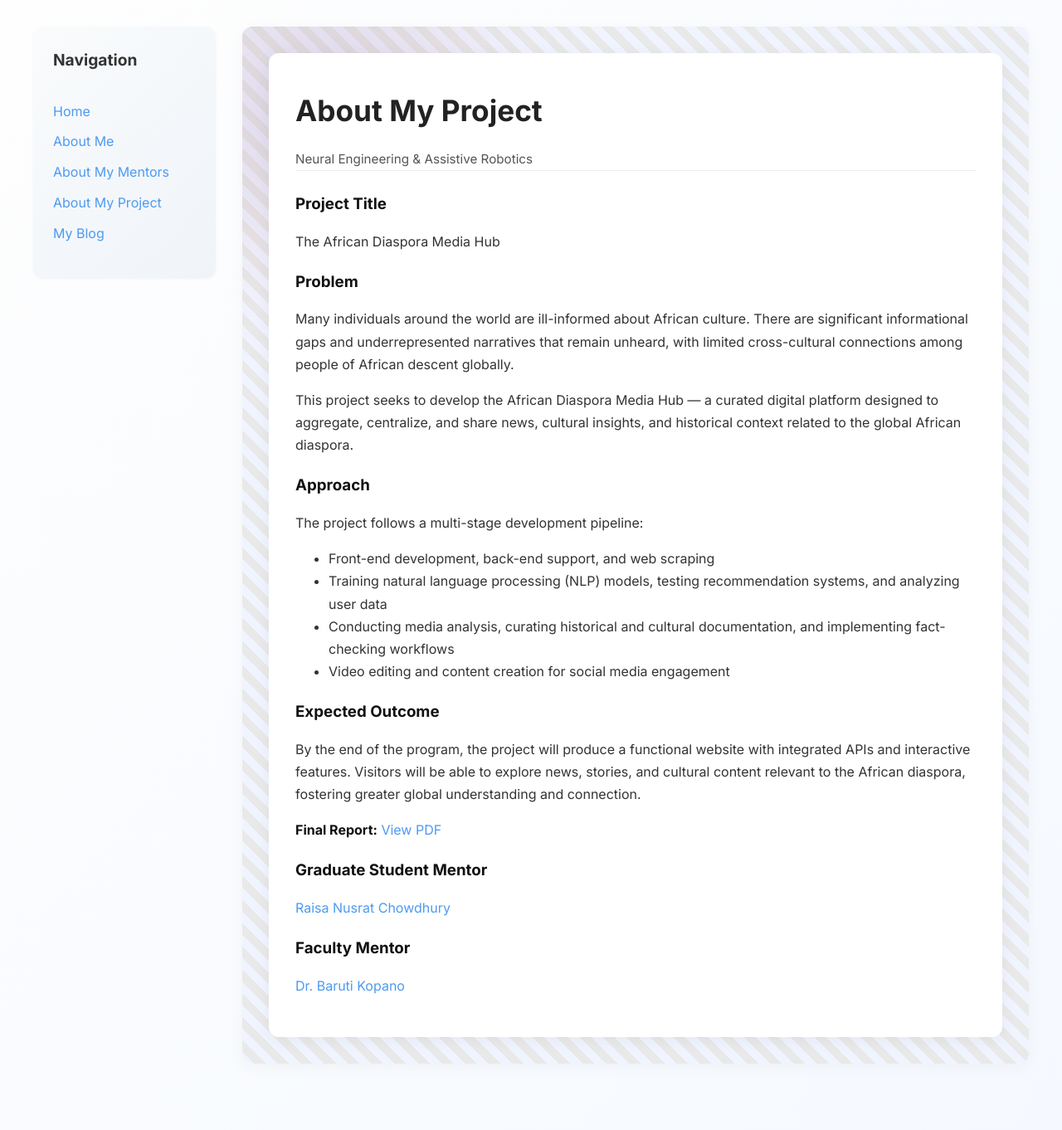
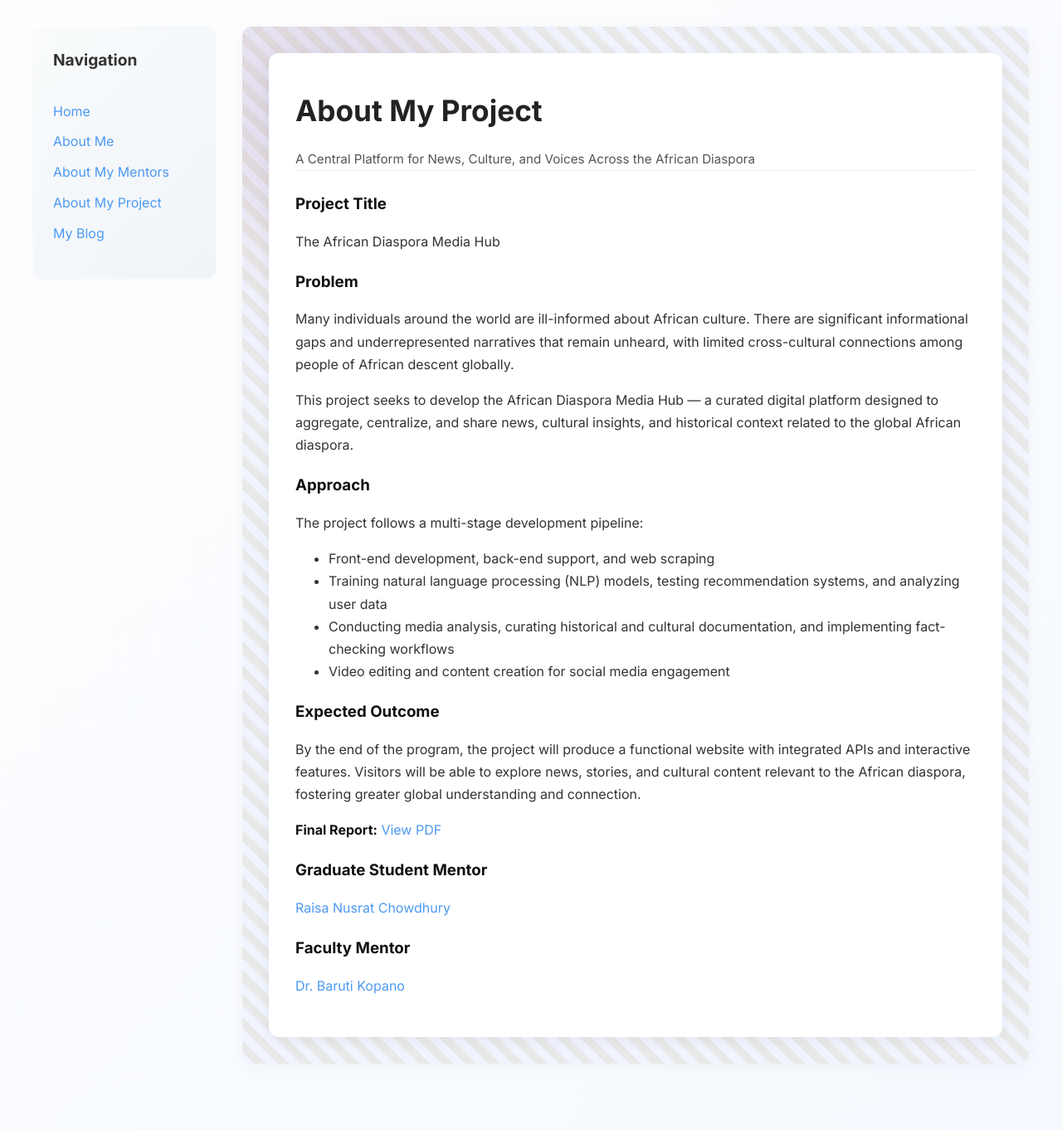
Before and after one commit to kendallzoe/kendallzoe.github.io, a Jekyll site: the page built from pages/about-my-project.md, in a window 1280 px wide. Shown: the whole page at 83% size. Built offline with Jekyll 4.4.1, drawn with Linux system fonts in a browser that asks for light colours.

Commit message:
Update about-my-project.md

```diff
--- a/pages/about-my-project.md
+++ b/pages/about-my-project.md
@@ -3,7 +3,7 @@ layout: project
 title: "About My Project"
 permalink: /about-my-project.html
 
-subtitle: "Neural Engineering & Assistive Robotics"
+subtitle: "A Central Platform for News, Culture, and Voices Across the African Diaspora"
 project_title: "The African Diaspora Media Hub"
 
 problem: |
```
